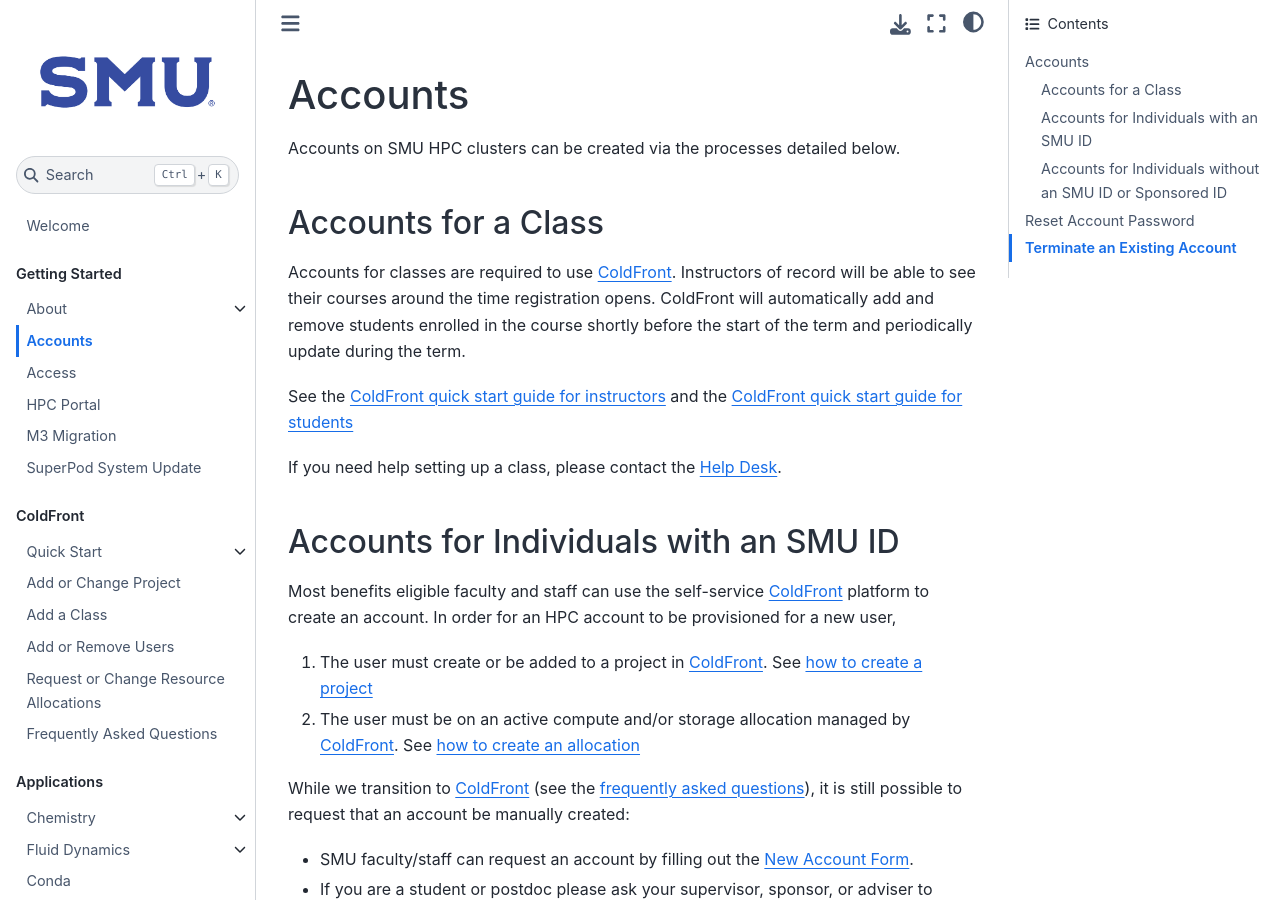
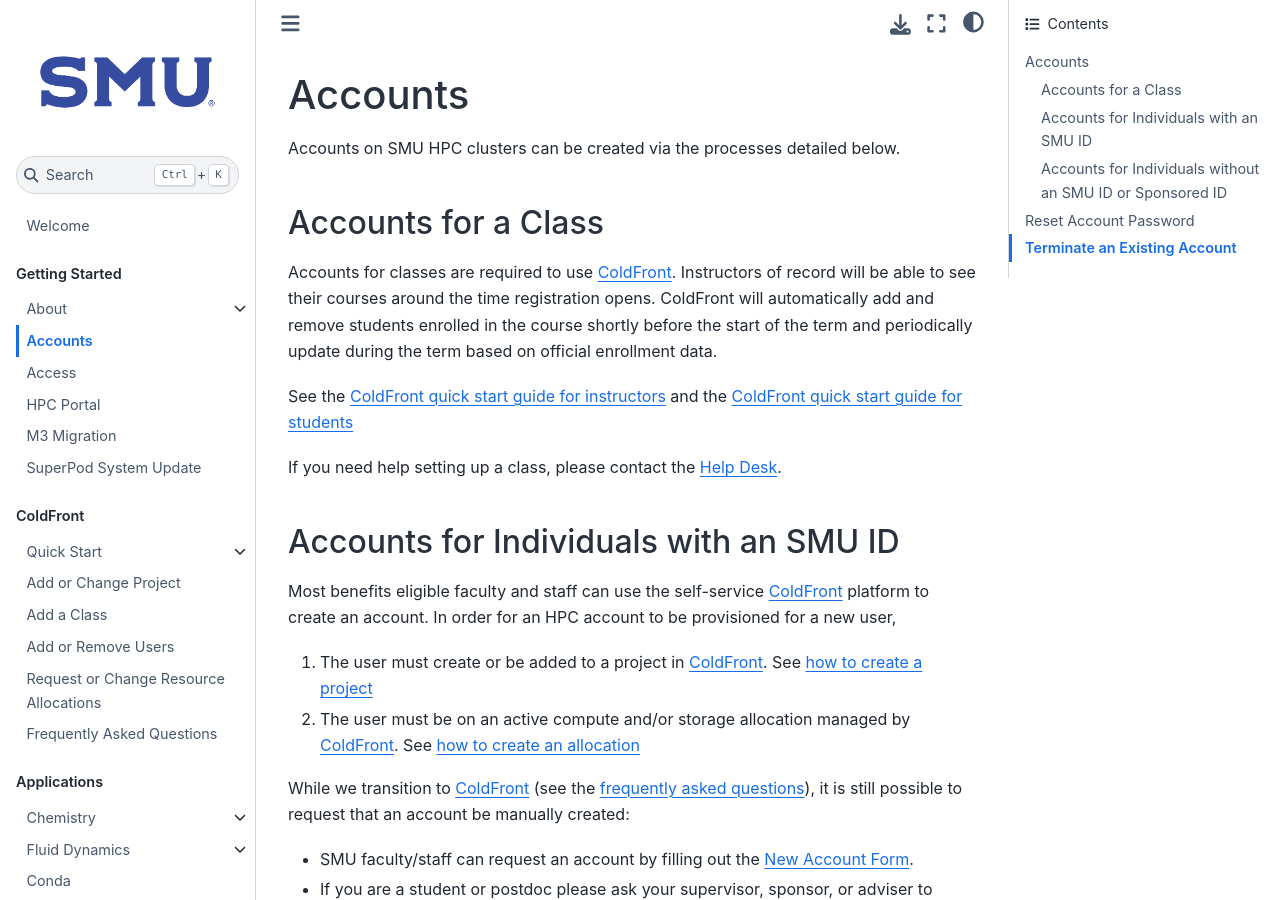
Before and after one commit to SouthernMethodistUniversity/hpc_docs, a Jupyter Book: the page built from docs/accounts.md, in a window 1280 px wide and 900 px high. Built offline with Jupyter Book 1.0.4 settings and Sphinx 7.4.7 and the Sphinx Book theme 1.1.4, drawn with Linux system fonts in a browser that asks for light colours.

Commit message:
change wording for enrollment data

```diff
--- a/docs/accounts.md
+++ b/docs/accounts.md
@@ -7,7 +7,8 @@
 Accounts for classes are required to use [ColdFront](https://hpcaccess.smu.edu).
 Instructors of record will be able to see their courses around the time registration
 opens. ColdFront will automatically add and remove students enrolled in the course
-shortly before the start of the term and periodically update during the term.
+shortly before the start of the term and periodically update during the term based on
+official enrollment data.
 
 See the [ColdFront quick start guide for instructors](coldfront/qs_instructor.md) and
 the [ColdFront quick start guide for students](coldfront/qs_student.md)
```
